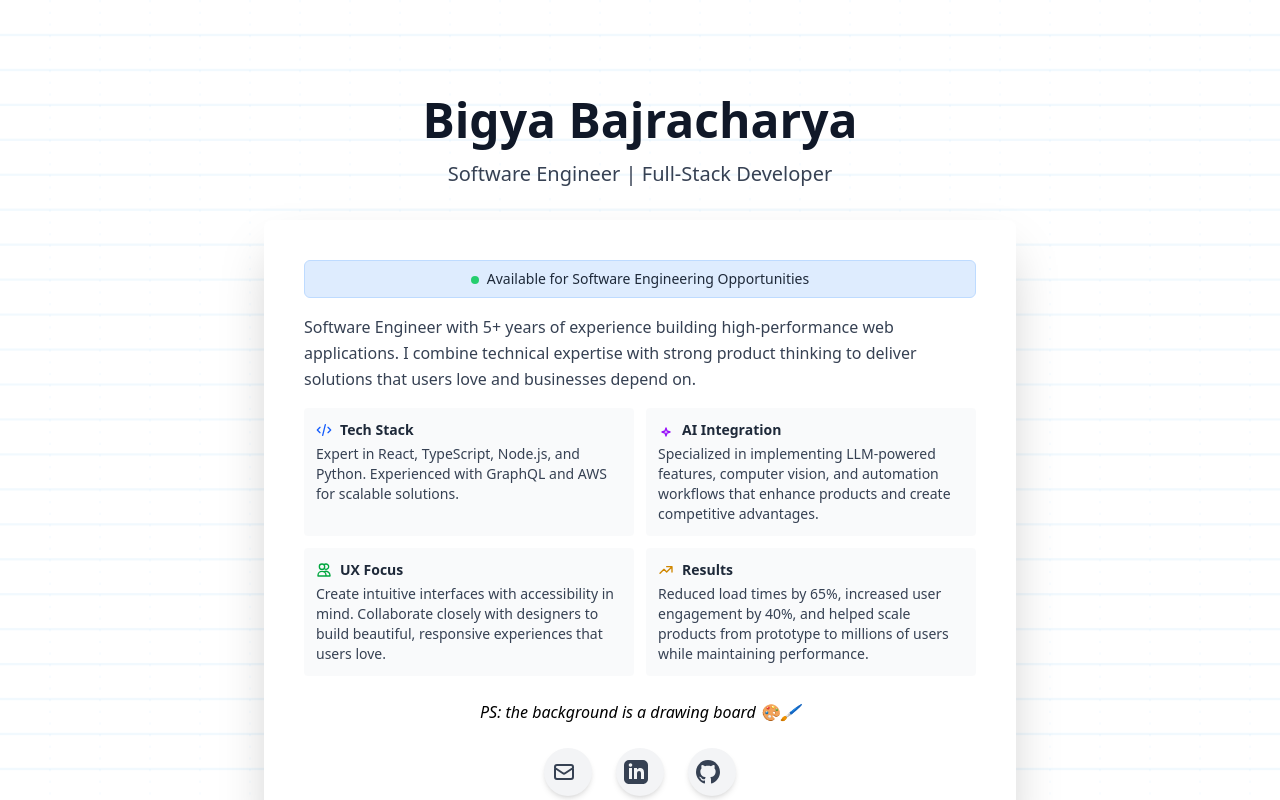
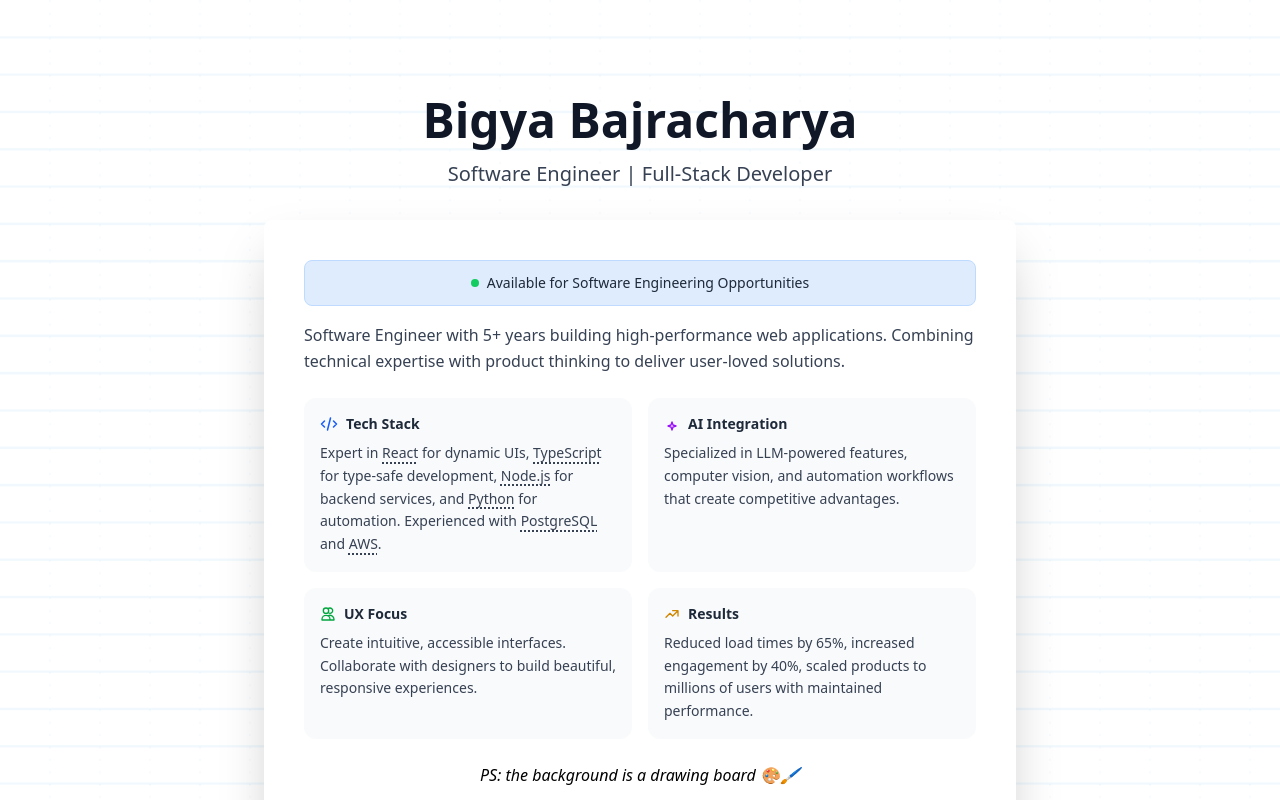
Before and after one commit to bigyaa/bigyaa.github.io, a Next.js app: page / in a window 1280 px wide. Shown: the top 800 px of the page. Built offline with nearby package versions, Linux system fonts and the light colour scheme.

Commit message:
Optimize portfolio bio to improve performance and ux

```diff
--- a/components/FrontPage/PortfolioBio.js
+++ b/components/FrontPage/PortfolioBio.js
@@ -1,101 +1,105 @@
-import React, { useState, useEffect } from 'react';
+import React, { useState, useEffect, useMemo, memo } from 'react';
 
-const PortfolioBio = ({ isDarkMode = false }) => {
+const PortfolioBio = memo(({ isDarkMode = false }) => {
     const [isVisible, setIsVisible] = useState(false);
 
     useEffect(() => {
         setIsVisible(true);
+        return () => setIsVisible(false);
     }, []);
+
+    const expertiseItems = useMemo(() => [
+        {
+            icon: CodeIcon,
+            title: "Tech Stack",
+            color: isDarkMode ? 'text-blue-400' : 'text-blue-600',
+            content: <>Expert in <Highlight>React</Highlight> for dynamic UIs, <Highlight>TypeScript</Highlight> for type-safe development, <Highlight>Node.js</Highlight> for backend services, and <Highlight>Python</Highlight> for automation. Experienced with <Highlight>PostgreSQL</Highlight> and <Highlight>AWS</Highlight>.</>
+        },
+        {
+            icon: AIIcon,
+            title: "AI Integration",
+            color: isDarkMode ? 'text-purple-400' : 'text-purple-600',
+            content: <>Specialized in LLM-powered features, computer vision, and automation workflows that create competitive advantages.</>
+        },
+        {
+            icon: UsersIcon,
+            title: "UX Focus",
+            color: isDarkMode ? 'text-green-400' : 'text-green-600',
+            content: <>Create intuitive, accessible interfaces. Collaborate with designers to build beautiful, responsive experiences.</>
+        },
+        {
+            icon: ImpactIcon,
+            title: "Results",
+            color: isDarkMode ? 'text-yellow-400' : 'text-yellow-600',
+            content: <>Reduced load times by 65%, increased engagement by 40%, scaled products to millions of users with maintained performance.</>
+        }
+    ], [isDarkMode]);
 
     return (
         <div className={`max-w-2xl mx-auto ${isDarkMode ? 'text-gray-200' : 'text-gray-800'} transition-colors duration-300`}>
-            {/* Status Banner - Made more compact */}
-            <div className={`${isDarkMode ? 'bg-blue-900/80 border-blue-800' : 'bg-blue-100/90 border-blue-200'} border rounded-md py-2 px-3 font-medium text-center text-sm mb-4 transition-colors duration-300`}>
-                <span className="inline-block w-2 h-2 rounded-full bg-green-500 mr-2 animate-pulse"></span>
-                Available for Software Engineering Opportunities
+            {/* Status Banner with optimized animation */}
+            <div className={`${isDarkMode ? 'bg-blue-900/80 border-blue-800' : 'bg-blue-100/90 border-blue-200'}
+                border rounded-lg p-3 font-medium text-center text-sm mb-4 transition-all duration-300
+                hover:shadow-lg hover:-translate-y-0.5`}>
+                <div className="flex items-center justify-center space-x-2">
+                    <span className="w-2 h-2 rounded-full bg-green-500 animate-pulse"></span>
+                    <span>Available for Software Engineering Opportunities</span>
+                </div>
             </div>
 
-            {/* Main Bio - More concise */}
-            <div className={`mb-4 transition-opacity duration-500 ${isVisible ? 'opacity-100' : 'opacity-0'}`}>
-                <p className={`text-base leading-relaxed ${isDarkMode ? 'text-gray-300' : 'text-gray-700'}`}>
-                    Software Engineer with 5+ years of experience building high-performance web applications.
-                    I combine technical expertise with strong product thinking to deliver solutions that users love and businesses depend on.
+            {/* Main Bio with optimized text rendering */}
+            <div className={`mb-6 transition-opacity duration-500 ${isVisible ? 'opacity-100' : 'opacity-0'}`}>
+                <p className={`text-base leading-relaxed ${isDarkMode ? 'text-gray-300' : 'text-gray-700'}
+                    motion-safe:animate-fade-in`}>
+                    Software Engineer with 5+ years building high-performance web applications.
+                    Combining technical expertise with product thinking to deliver user-loved solutions.
                 </p>
             </div>
 
-            {/* Expertise Areas - More compact grid with smaller padding */}
-            <div className="grid grid-cols-2 gap-3 mb-6">
-                <div className={`${isDarkMode ? 'bg-gray-800/80' : 'bg-gray-50/90'} p-3 rounded transition-all duration-500 transform ${isVisible ? 'translate-y-0' : 'translate-y-4 opacity-0'}`}>
-                    <div className="flex items-center mb-1">
-                        <span className={`mr-2 ${isDarkMode ? 'text-blue-400' : 'text-blue-600'}`}>
-                            <CodeIcon />
-                        </span>
-                        <h3 className="font-bold text-sm">Tech Stack</h3>
-                    </div>
-                    <p className={`${isDarkMode ? 'text-gray-300' : 'text-gray-700'} text-sm`}>
-                        Expert in <span className="font-medium">React</span>, <span className="font-medium">TypeScript</span>, <span className="font-medium">Node.js</span>, and <span className="font-medium">Python</span>. Experienced with GraphQL and AWS for scalable solutions.
-                    </p>
-                </div>
-
-                <div className={`${isDarkMode ? 'bg-gray-800/80' : 'bg-gray-50/90'} p-3 rounded transition-all duration-500 delay-100 transform ${isVisible ? 'translate-y-0' : 'translate-y-4 opacity-0'}`}>
-                    <div className="flex items-center mb-1">
-                        <span className={`mr-2 ${isDarkMode ? 'text-purple-400' : 'text-purple-600'}`}>
-                            <AIIcon />
-                        </span>
-                        <h3 className="font-bold text-sm">AI Integration</h3>
-                    </div>
-                    <p className={`${isDarkMode ? 'text-gray-300' : 'text-gray-700'} text-sm`}>
-                        Specialized in implementing LLM-powered features, computer vision, and automation workflows that enhance products and create competitive advantages.
-                    </p>
-                </div>
-
-                <div className={`${isDarkMode ? 'bg-gray-800/80' : 'bg-gray-50/90'} p-3 rounded transition-all duration-500 delay-200 transform ${isVisible ? 'translate-y-0' : 'translate-y-4 opacity-0'}`}>
-                    <div className="flex items-center mb-1">
-                        <span className={`mr-2 ${isDarkMode ? 'text-green-400' : 'text-green-600'}`}>
-                            <UsersIcon />
-                        </span>
-                        <h3 className="font-bold text-sm">UX Focus</h3>
-                    </div>
-                    <p className={`${isDarkMode ? 'text-gray-300' : 'text-gray-700'} text-sm`}>
-                        Create intuitive interfaces with accessibility in mind. Collaborate closely with designers to build beautiful, responsive experiences that users love.
-                    </p>
-                </div>
-
-                <div className={`${isDarkMode ? 'bg-gray-800/80' : 'bg-gray-50/90'} p-3 rounded transition-all duration-500 delay-300 transform ${isVisible ? 'translate-y-0' : 'translate-y-4 opacity-0'}`}>
-                    <div className="flex items-center mb-1">
-                        <span className={`mr-2 ${isDarkMode ? 'text-yellow-400' : 'text-yellow-600'}`}>
-                            <ImpactIcon />
-                        </span>
-                        <h3 className="font-bold text-sm">Results</h3>
-                    </div>
-                    <p className={`${isDarkMode ? 'text-gray-300' : 'text-gray-700'} text-sm`}>
-                        Reduced load times by 65%, increased user engagement by 40%, and helped scale products from prototype to millions of users while maintaining performance.
-                    </p>
-                </div>
+            {/* Optimized Expertise Grid */}
+            <div className="grid grid-cols-1 md:grid-cols-2 gap-4 mb-6">
+                {expertiseItems.map((item, index) => (
+                    <ExpertiseCard
+                        key={item.title}
+                        index={index}
+                        isDarkMode={isDarkMode}
+                        isVisible={isVisible}
+                        {...item}
+                    />
+                ))}
             </div>
-
-            {/* Compact Action Buttons */}{/* Removed for when I have time to fix my projects section */}
-            {/* <div className={`flex justify-center space-x-3 transition-opacity duration-500 delay-400 ${isVisible ? 'opacity-100' : 'opacity-0'}`}>
-                <a
-                    href="#projects"
-                    className={`${isDarkMode ? 'bg-blue-700 hover:bg-blue-600' : 'bg-blue-600 hover:bg-blue-700'} text-white font-medium py-1 px-4 rounded-md text-sm transition-colors duration-300`}
-                >
-                    View Projects
-                </a>
-                <a
-                    href="/resume.pdf"
-                    className={`${isDarkMode ? 'border-blue-500 text-blue-400 hover:bg-blue-900/30' : 'border-blue-600 text-blue-600 hover:bg-blue-50/80'} border font-medium py-1 px-4 rounded-md text-sm transition-colors duration-300`}
-                >
-                    Resume
-                </a>
-            </div> */}
         </div>
     );
-};
+});
 
-// Smaller icon components for more compact layout
+const ExpertiseCard = memo(({ icon: Icon, title, content, color, isDarkMode, index, isVisible }) => (
+    <div className={`
+        ${isDarkMode ? 'bg-gray-800/80 hover:bg-gray-700/80' : 'bg-gray-50/90 hover:bg-gray-100/90'}
+        p-4 rounded-xl transition-all duration-300 transform hover:scale-[1.02]
+        motion-safe:animate-fade-in-up delay-${index * 100}
+        ${isVisible ? 'opacity-100' : 'opacity-0 translate-y-4'}
+    `}>
+        <div className="flex items-center mb-2">
+            <span className={`mr-2 ${color}`}>
+                <Icon />
+            </span>
+            <h3 className="font-bold text-sm">{title}</h3>
+        </div>
+        <p className={`text-sm ${isDarkMode ? 'text-gray-300' : 'text-gray-700'} leading-relaxed`}>
+            {content}
+        </p>
+    </div>
+));
+
+const Highlight = ({ children }) => (
+    <span className="font-medium underline decoration-dotted decoration-2 underline-offset-4">
+        {children}
+    </span>
+);
+
+// Optimized SVG icons with aria-labels
 const CodeIcon = () => (
-    <svg xmlns="http://www.w3.org/2000/svg" width="16" height="16" fill="none" viewBox="0 0 24 24" stroke="currentColor">
+    <svg aria-hidden="true" xmlns="http://www.w3.org/2000/svg" width="18" height="18" fill="none" viewBox="0 0 24 24" stroke="currentColor">
         <path strokeLinecap="round" strokeLinejoin="round" strokeWidth={2} d="M10 20l4-16m4 4l4 4-4 4M6 16l-4-4 4-4" />
     </svg>
 );
--- a/styles/App.css
+++ b/styles/App.css
@@ -38,3 +38,21 @@
     transform: rotate(360deg);
   }
 }
+
+@keyframes fade-in-up {
+  from { opacity: 0; transform: translateY(10px); }
+  to { opacity: 1; transform: translateY(0); }
+}
+
+@keyframes fade-in {
+  from { opacity: 0; }
+  to { opacity: 1; }
+}
+
+.motion-safe:animate-fade-in-up {
+  animation: fade-in-up 0.5s ease-out forwards;
+}
+
+.motion-safe:animate-fade-in {
+  animation: fade-in 0.6s ease-out forwards;
+}
```
